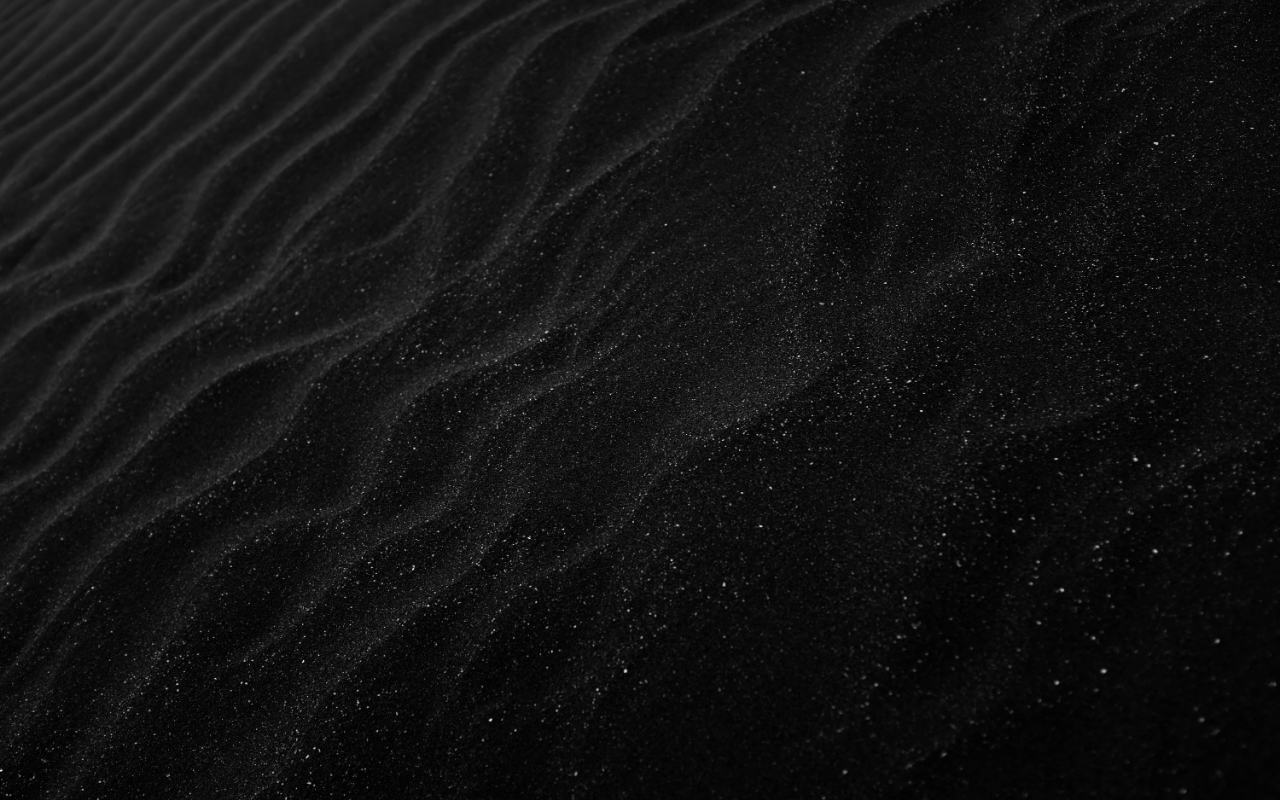
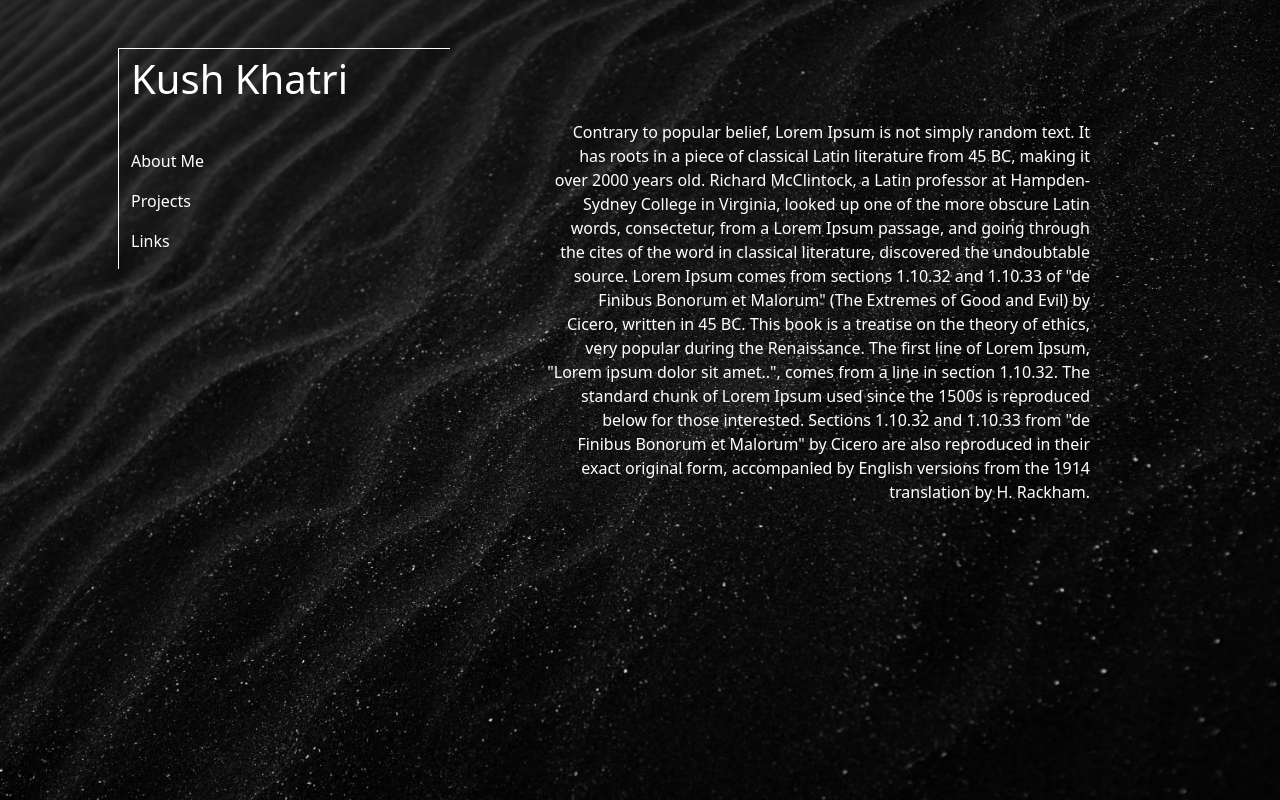
Before and after one commit to Zlskdev/khatri-K, a Flask app: page / in a window 1280 px wide. Run offline with Flask 2, Linux system fonts and the light colour scheme.

Commit message:
Basic layout started

```diff
--- a/static/css/main.css
+++ b/static/css/main.css
@@ -3,4 +3,5 @@ body {
     background-repeat: no-repeat;
     background-size: cover;
     background-position: center center;
-  }
+    color: white;
+}
--- a/templates/landing.html
+++ b/templates/landing.html
@@ -9,7 +9,38 @@
         <link href="https://cdn.jsdelivr.net/npm/bootstrap@5.2.3/dist/css/bootstrap.min.css" rel="stylesheet" integrity="sha384-rbsA2VBKQhggwzxH7pPCaAqO46MgnOM80zW1RWuH61DGLwZJEdK2Kadq2F9CUG65" crossorigin="anonymous">
         <link rel="stylesheet" href="../static/css/main.css">
     </head>
-    <body class="d-flex align-items-center min-vh-100">
+    <body class="d-flex min-vh-100">
+        <div class="container p-5">
+            <div class="row">
+                <div class="col-sm-4 text-start pr-5" id="section-header">
+                    <div class="container border-top border-start border-white">
+                        <div class="row">
+                            <div class="col">
+                                <p class="fs-1 fw-light">Kush Khatri</p>
+                            </div>
+                        </div>
+                        <div class="row">
+                            <div class="col pt-4">
+                                <p class="fs-6">About Me</p>
+                                <p class="fs-6">Projects</p>
+                                <p class="fs-6">Links</p>
+                            </div>
+                        </div>
+                    </div>
+                </div>
+                <div class="col-sm-8 text-end d-flex align-items-end flex-column p-5" id="section-content">
+                    <div class="container">
+                        <div class="row p-4">
+                            <div class="mt-auto">Contrary to popular belief, Lorem Ipsum is not simply random text. It has roots in a piece of classical Latin literature from 45 BC, making it over 2000 years old. Richard McClintock, a Latin professor at Hampden-Sydney College in Virginia, looked up one of the more obscure Latin words, consectetur, from a Lorem Ipsum passage, and going through the cites of the word in classical literature, discovered the undoubtable source. Lorem Ipsum comes from sections 1.10.32 and 1.10.33 of "de Finibus Bonorum et Malorum" (The Extremes of Good and Evil) by Cicero, written in 45 BC. This book is a treatise on the theory of ethics, very popular during the Renaissance. The first line of Lorem Ipsum, "Lorem ipsum dolor sit amet..", comes from a line in section 1.10.32.
+
+                                The standard chunk of Lorem Ipsum used since the 1500s is reproduced below for those interested. Sections 1.10.32 and 1.10.33 from "de Finibus Bonorum et Malorum" by Cicero are also reproduced in their exact original form, accompanied by English versions from the 1914 translation by H. Rackham.
+                            </div>
+                        </div>
+                    </div>
+                </div>
+            </div>
+        </div>
+
         <script src="https://cdn.jsdelivr.net/npm/bootstrap@5.2.3/dist/js/bootstrap.bundle.min.js" integrity="sha384-kenU1KFdBIe4zVF0s0G1M5b4hcpxyD9F7jL+jjXkk+Q2h455rYXK/7HAuoJl+0I4" crossorigin="anonymous"></script>
     </body>
 </html>
```
